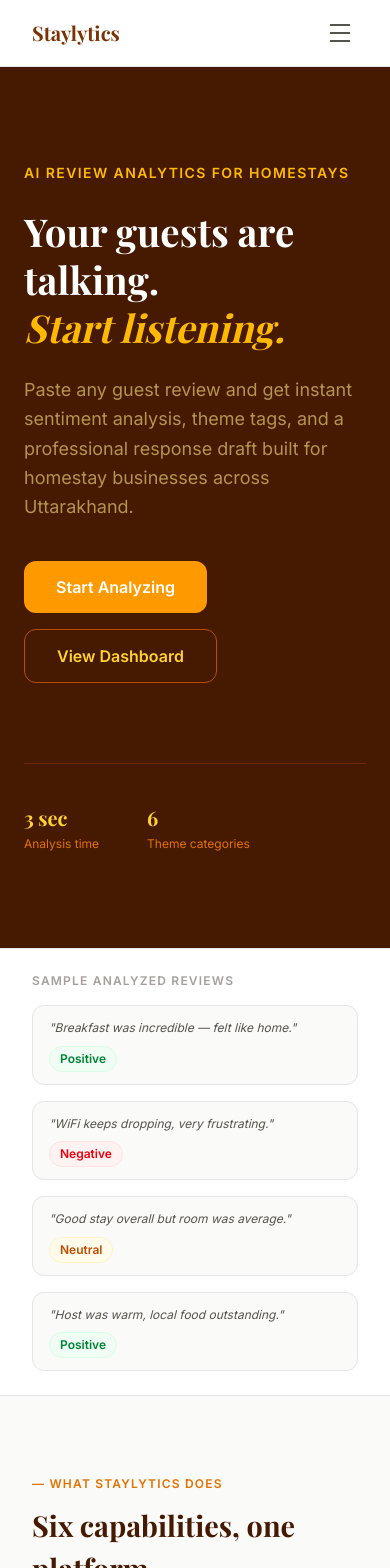
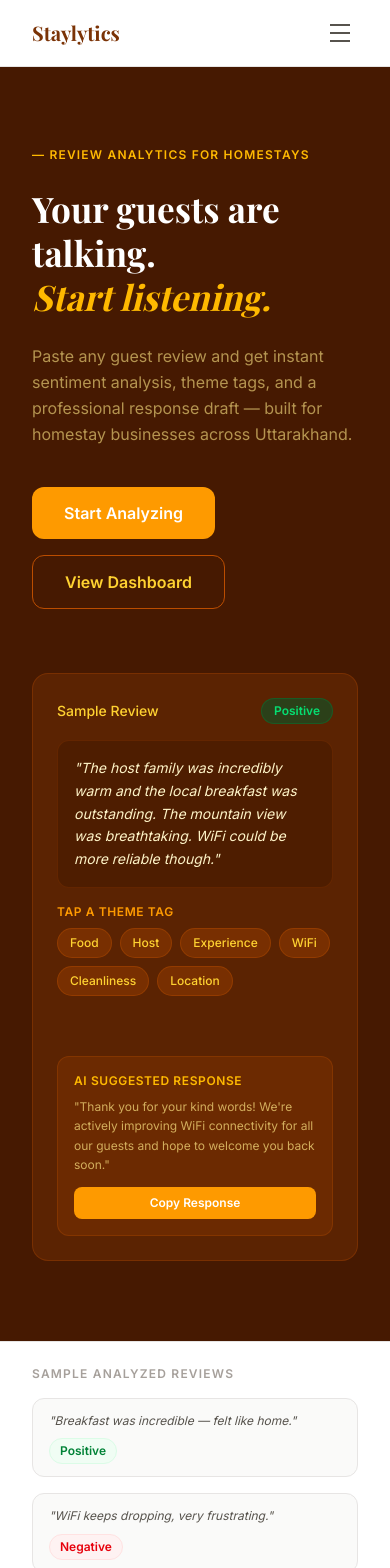
Before and after one commit to saam-07/Staylytics, a React (Vite) app in the folder frontend/: page / in a window 390 px wide. Shown: the top 1568 px of the page. Built offline with nearby package versions, Linux system fonts and the light colour scheme.

Commit message:
fix: improve hero responsiveness and page layout

```diff
--- a/frontend/src/App.jsx
+++ b/frontend/src/App.jsx
@@ -94,14 +94,16 @@
   );
 }
 
-function Placeholder({ title }) {
+function Placeholder({ title, description }) {
   return (
-    <main className="max-w-7xl mx-auto px-8 py-24 text-center">
-      <h1 className="text-2xl font-bold text-amber-900 mb-3"
+    <main className="flex-1 max-w-7xl mx-auto px-8 py-24 text-center">
+      <h1 className="text-3xl font-bold text-amber-900 mb-4"
         style={{ fontFamily: "'Playfair Display', serif" }}>
         {title}
       </h1>
-      <p className="text-stone-400 text-sm">Coming soon — in development.</p>
+      <p className="text-stone-500 text-base max-w-md mx-auto leading-relaxed">
+        {description}
+      </p>
     </main>
   );
 }
@@ -113,9 +115,9 @@
         <Navbar />
         <Routes>
           <Route path="/" element={<Home />} />
-          <Route path="/dashboard" element={<Placeholder title="Dashboard" />} />
-          <Route path="/reviews" element={<Placeholder title="Review Analyzer" />} />
-          <Route path="/about" element={<Placeholder title="About Staylytics" />} />
+          <Route path="/dashboard" element={<Placeholder title="Dashboard" description="Your review analytics and sentiment trends will appear here. Currently in development." />} />
+          <Route path="/reviews" element={<Placeholder title="Review Analyzer" description="Paste guest reviews here to get instant AI-powered sentiment analysis, theme tags, and response suggestions." />} />
+          <Route path="/about" element={<Placeholder title="About Staylytics" description="Staylytics is an AI-powered review analytics platform built for homestay businesses across Uttarakhand, developed during the TBI GEU Summer Internship 2026." />} />
         </Routes>
         <Footer />
       </div>
--- a/frontend/src/components/Hero.jsx
+++ b/frontend/src/components/Hero.jsx
@@ -1,33 +1,46 @@
 import { Link } from "react-router-dom";
+import { useState } from "react";
 
 export default function Hero() {
+  const [copied, setCopied] = useState(false);
+  const [activeTag, setActiveTag] = useState(null);
+
+  const tags = ["Food", "Host", "Experience", "WiFi", "Cleanliness", "Location"];
+
+  const handleCopy = () => {
+    navigator.clipboard.writeText(
+      "Thank you for your kind words! We're actively improving WiFi connectivity for all our guests and hope to welcome you back soon."
+    );
+    setCopied(true);
+    setTimeout(() => setCopied(false), 2000);
+  };
+
   return (
-    <section className="bg-amber-950 px-6 py-24">
-      <div className="max-w-5xl mx-auto">
+    <section className="bg-amber-950 min-h-screen flex items-center px-8 py-20">
+      <div className="max-w-7xl mx-auto w-full grid md:grid-cols-2 gap-16 items-center">
 
-        {/* Tag line */}
-        <p className="text-amber-400 text-sm font-semibold uppercase tracking-widest mb-6">
-          AI Review Analytics for Homestays
+        {/* Left */}
+        <div>
+          <p className="text-amber-400 text-xs font-semibold uppercase tracking-widest mb-6">
+            — Review Analytics for Homestays
           </p>
 
-        {/* Headline */}
           <h1
             className="text-white font-bold leading-tight mb-6"
-          style={{ fontFamily: "'Playfair Display', serif", fontSize: "clamp(2.4rem, 5vw, 4rem)" }}
+            style={{ fontFamily: "'Playfair Display', serif", fontSize: "clamp(2.2rem, 4vw, 3.8rem)" }}
           >
             Your guests are talking.
             <br />
             <span className="text-amber-400 italic">Start listening.</span>
           </h1>
 
-        {/* Subtext */}
-        <p className="text-amber-200/60 text-lg leading-relaxed mb-10 max-w-xl">
+          <p className="text-amber-200/60 text-base leading-relaxed mb-10 max-w-md">
             Paste any guest review and get instant sentiment analysis, theme tags,
-          and a professional response draft built for homestay businesses across Uttarakhand.
+            and a professional response draft — built for homestay businesses
+            across Uttarakhand.
           </p>
 
-        {/* Buttons */}
-        <div className="flex gap-4 flex-wrap mb-20">
+          <div className="flex flex-wrap gap-4">
             <Link to="/reviews"
               className="bg-amber-500 text-white font-semibold px-8 py-3.5
                          rounded-xl hover:bg-amber-400 transition-colors">
@@ -39,22 +52,76 @@
               View Dashboard
             </Link>
           </div>
+        </div>
 
-        {/* Divider + stats */}
-        <div className="border-t border-amber-800/50 pt-10 flex gap-12">
-          {[
-            { val: "3 sec", label: "Analysis time" },
-            { val: "6", label: "Theme categories" },
+        {/* Right — interactive mock card */}
+        <div className="bg-amber-900/40 border border-amber-800/50 rounded-2xl p-6">
 
-          ].map((s) => (
-            <div key={s.label}>
-              <div className="text-amber-300 font-bold text-xl mb-1"
-                style={{ fontFamily: "'Playfair Display', serif" }}>
-                {s.val}
+          {/* Header */}
+          <div className="flex justify-between items-center mb-4">
+            <span className="text-amber-300 text-sm font-medium">Sample Review</span>
+            <span className="bg-green-900/60 text-green-400 text-xs font-semibold
+                             px-3 py-1 rounded-full border border-green-700/40">
+              Positive
+            </span>
           </div>
-              <div className="text-amber-600 text-xs">{s.label}</div>
+
+          {/* Review text */}
+          <div className="bg-amber-950/60 rounded-xl p-4 mb-4 border border-amber-800/30">
+            <p className="text-amber-100 text-sm leading-relaxed italic">
+              "The host family was incredibly warm and the local breakfast was
+              outstanding. The mountain view was breathtaking. WiFi could be
+              more reliable though."
+            </p>
           </div>
+
+          {/* Interactive tags */}
+          <p className="text-amber-500 text-xs mb-2 uppercase tracking-wider font-semibold">
+            Tap a theme tag
+          </p>
+          <div className="flex gap-2 flex-wrap mb-5">
+            {tags.map((t) => (
+              <button
+                key={t}
+                onClick={() => setActiveTag(activeTag === t ? null : t)}
+                className={`text-xs px-3 py-1.5 rounded-full border font-medium
+                            transition-all duration-200
+                            ${activeTag === t
+                              ? "bg-amber-500 text-white border-amber-400"
+                              : "bg-amber-800/50 text-amber-300 border-amber-700/40 hover:border-amber-500"
+                            }`}
+              >
+                {t}
+              </button>
             ))}
+          </div>
+
+          {/* Tag description */}
+          <div className={`text-amber-200/60 text-xs mb-4 min-h-6 italic transition-all duration-200
+                          ${activeTag ? "opacity-100" : "opacity-0"}`}>
+            {activeTag && `Guests mentioned "${activeTag}" in this review.`}
+          </div>
+
+          {/* AI Response */}
+          <div className="bg-amber-800/30 border border-amber-700/30 rounded-xl p-4">
+            <p className="text-amber-400 text-xs font-semibold uppercase tracking-wider mb-2">
+              AI Suggested Response
+            </p>
+            <p className="text-amber-200/70 text-xs leading-relaxed mb-3">
+              "Thank you for your kind words! We're actively improving WiFi
+              connectivity for all our guests and hope to welcome you back soon."
+            </p>
+            <button
+              onClick={handleCopy}
+              className={`w-full text-xs font-semibold py-2 rounded-lg transition-all duration-200
+                          ${copied
+                            ? "bg-green-600 text-white"
+                            : "bg-amber-500 text-white hover:bg-amber-400"
+                          }`}
+            >
+              {copied ? "Copied!" : "Copy Response"}
+            </button>
+          </div>
         </div>
 
       </div>
```
Lines whose indentation alone changed are shown as unchanged.
